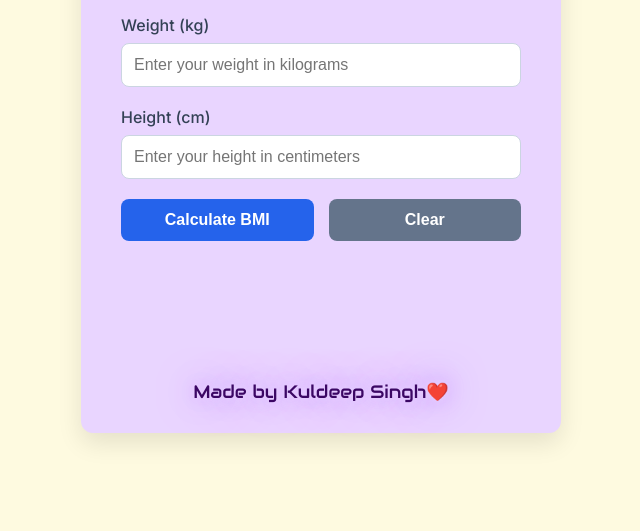
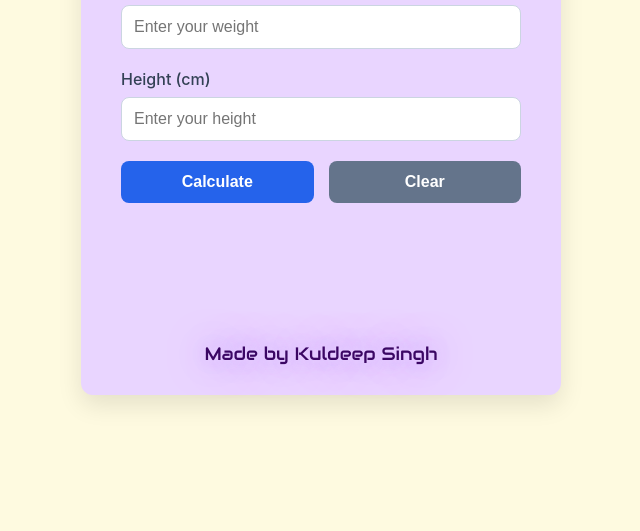
Before and after one commit to kuldeep2016hue/bmicaculator1, a plain HTML site: page index.html in a window 1280 px wide. Shown: the part 269-800 px from the top of the page, without its empty margins (319-959 px from the left). Drawn offline with Linux system fonts and the light colour scheme.

Commit message:
Update index.html

```diff
--- a/index.html
+++ b/index.html
@@ -3,43 +3,41 @@
 <head>
     <meta charset="UTF-8">
     <meta name="viewport" content="width=device-width, initial-scale=1.0">
-    <title>BMI Calculator</title>
+    <title>Stylish BMI Calculator</title>
     <link rel="stylesheet" href="style.css">
     <!-- Importing Poppins and Audiowide fonts from Google Fonts -->
     <link rel="preconnect" href="https://fonts.googleapis.com">
     <link rel="preconnect" href="https://fonts.gstatic.com" crossorigin>
-    <link href="https://fonts.googleapis.com/css2?family=Audiowide&family=Poppins:wght@600&family=Inter:wght@400;500;700&display=swap" rel="stylesheet">
+    <link href="https://fonts.googleapis.com/css2?family=Audiowide&family=Poppins:wght@400;600&display=swap" rel="stylesheet">
 </head>
 <body>
-    <div class="container">
+    <!-- The 'load-animation' class triggers the entry animation -->
+    <div class="container load-animation">
         <h1>BMI Calculator 🏋️‍♀️</h1>
-        <p>Enter your weight and height below to calculate your BMI.</p>
 
-        <!-- Input field for weight -->
+        <!-- Input fields -->
         <div class="input-group">
             <label for="weight">Weight (kg)</label>
-            <input type="number" id="weight" placeholder="Enter your weight in kilograms">
+            <input type="number" id="weight" placeholder="Enter your weight">
+        </div>
+        <div class="input-group">
+            <label for="height">Height (cm)</label>
+            <input type="number" id="height" placeholder="Enter your height">
         </div>
 
-        <!-- Input field for height -->
-        <div class="input-group">
-            <label for="height">Height (cm)</label>
-            <input type="number" id="height" placeholder="Enter your height in centimeters">
-        </div>
-
-        <!-- Button container -->
+        <!-- Buttons -->
         <div class="button-group">
-            <button id="calculateBtn">Calculate BMI</button>
+            <button id="calculateBtn">Calculate</button>
             <button id="clearBtn">Clear</button>
         </div>
 
-        <!-- Area to display the result -->
+        <!-- Result Display Area -->
         <div id="result" class="result-area">
-            <!-- Result will be displayed here -->
+            <!-- Result will be displayed here by JavaScript -->
         </div>
 
         <!-- Signature -->
-        <div class="signature">Made by Kuldeep Singh❤️</div>
+        <div class="signature">Made by Kuldeep Singh</div>
     </div>
 
     <script src="script.js"></script>
```
